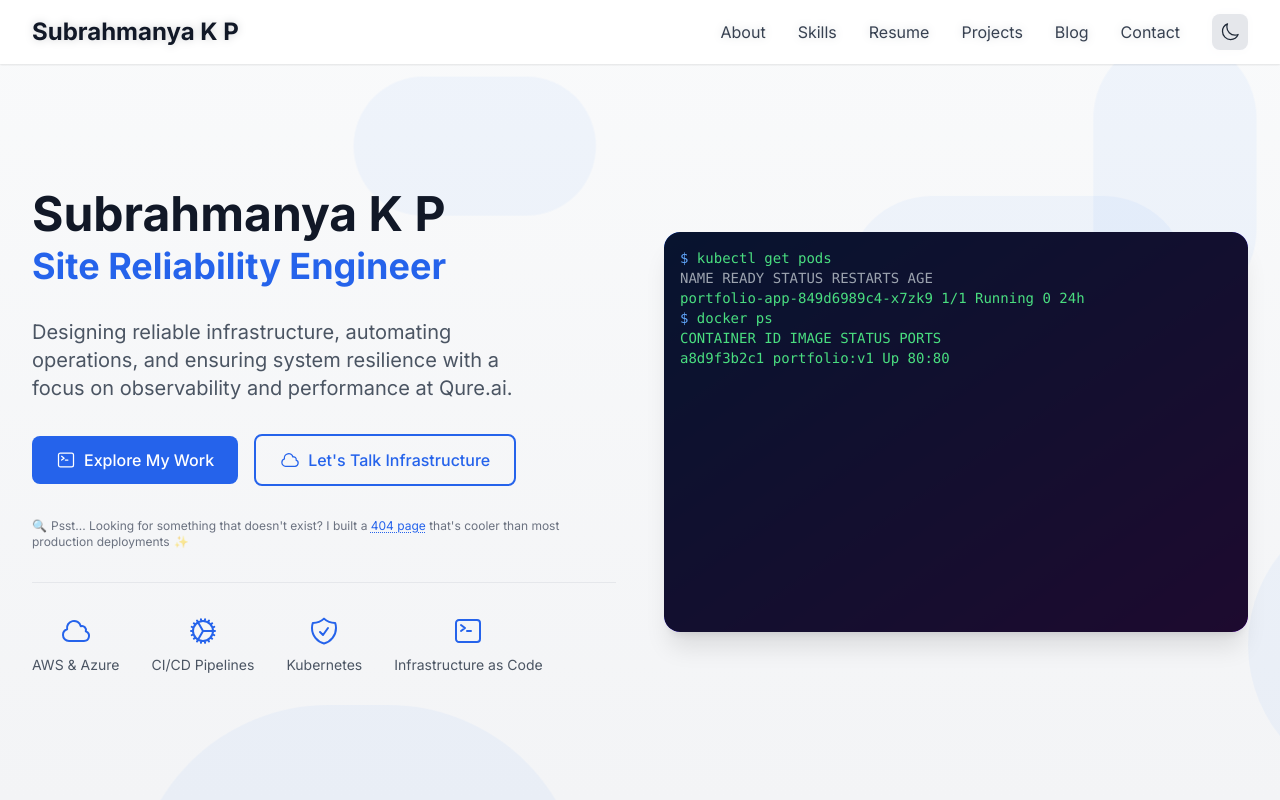
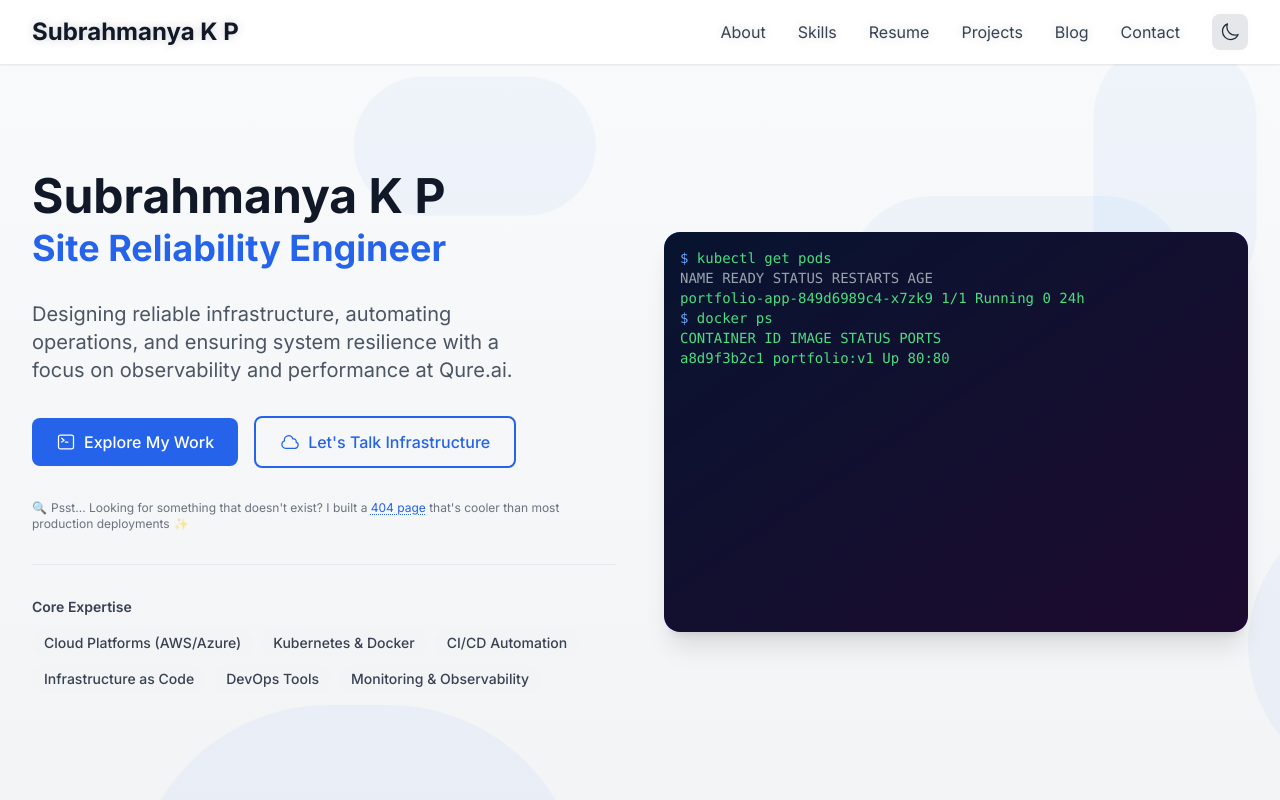
Before and after one commit to subbukp/portfolio, a Next.js app: page / in a window 1280 px wide. Shown: the top 800 px of the page. Built offline with nearby package versions, Linux system fonts and the light colour scheme.

Commit message:
refactor: update Hero section skills to use tag-based layout matching Skills section

```diff
--- a/components/sections/Hero.tsx
+++ b/components/sections/Hero.tsx
@@ -122,24 +122,26 @@ export default function Hero() {
 
           <motion.div
             variants={itemVariants}
-            className="flex gap-8 pt-8 border-t border-gray-200 dark:border-gray-700"
+            className="pt-8 border-t border-gray-200 dark:border-gray-700"
           >
-            {[
-              { icon: Cloud, label: "AWS & Azure" },
-              { icon: Cog, label: "CI/CD Pipelines" },
-              { icon: Shield, label: "Kubernetes" },
-              { icon: Terminal, label: "Infrastructure as Code" },
-            ].map((item, index) => (
-              <motion.div
-                key={index}
-                className="flex flex-col items-center gap-2"
-                variants={iconVariants}
-                whileHover="hover"
-              >
-                <item.icon className="w-8 h-8 text-blue-600 dark:text-blue-400" />
-                <span className="text-sm text-gray-600 dark:text-gray-400">{item.label}</span>
-              </motion.div>
-            ))}
+            <h3 className="text-sm font-semibold text-gray-700 dark:text-gray-300 mb-3">Core Expertise</h3>
+            <div className="flex flex-wrap gap-2">
+              {[
+                "Cloud Platforms (AWS/Azure)",
+                "Kubernetes & Docker",
+                "CI/CD Automation",
+                "Infrastructure as Code",
+                "DevOps Tools",
+                "Monitoring & Observability"
+              ].map((skill, index) => (
+                <span
+                  key={index}
+                  className="px-3 py-1 bg-gray-100 dark:bg-gray-800 text-gray-700 dark:text-gray-300 rounded-full text-sm font-medium hover:bg-blue-100 dark:hover:bg-blue-900/30 hover:text-blue-700 dark:hover:text-blue-300 transition-colors"
+                >
+                  {skill}
+                </span>
+              ))}
+            </div>
           </motion.div>
         </motion.div>
 
```
